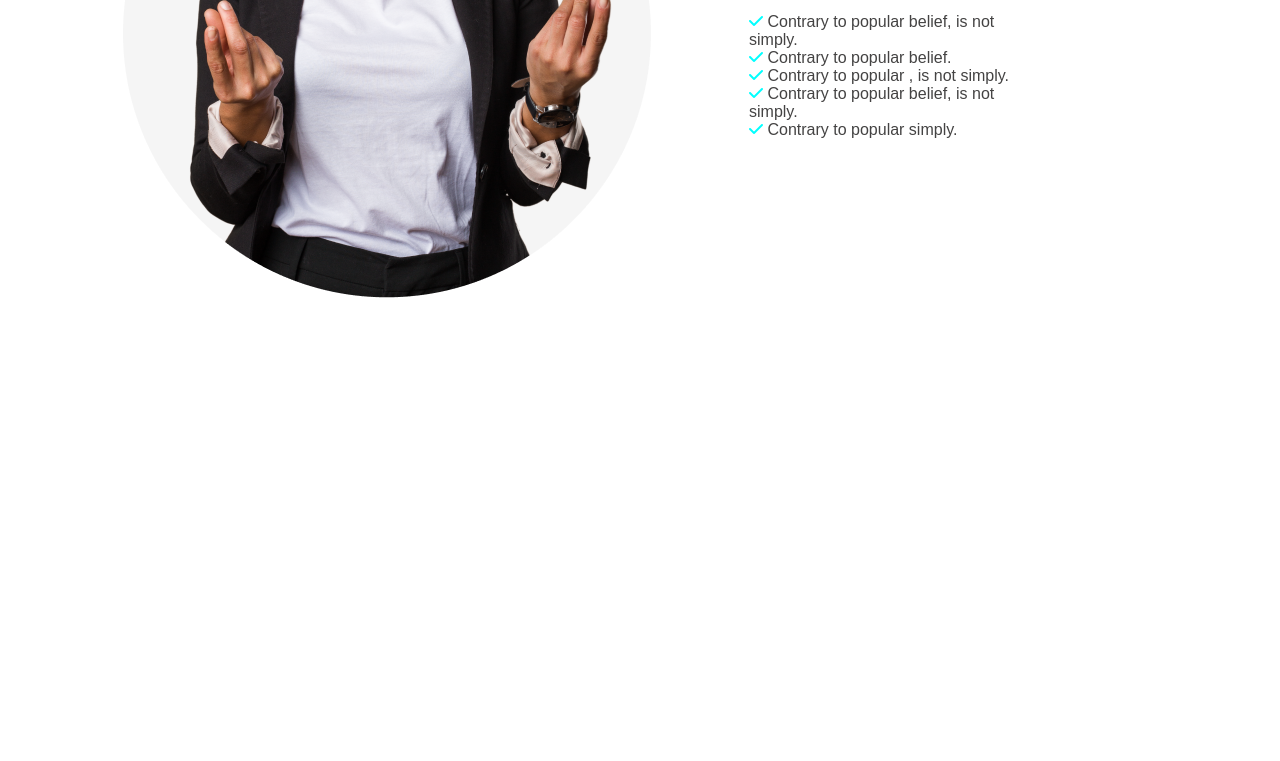
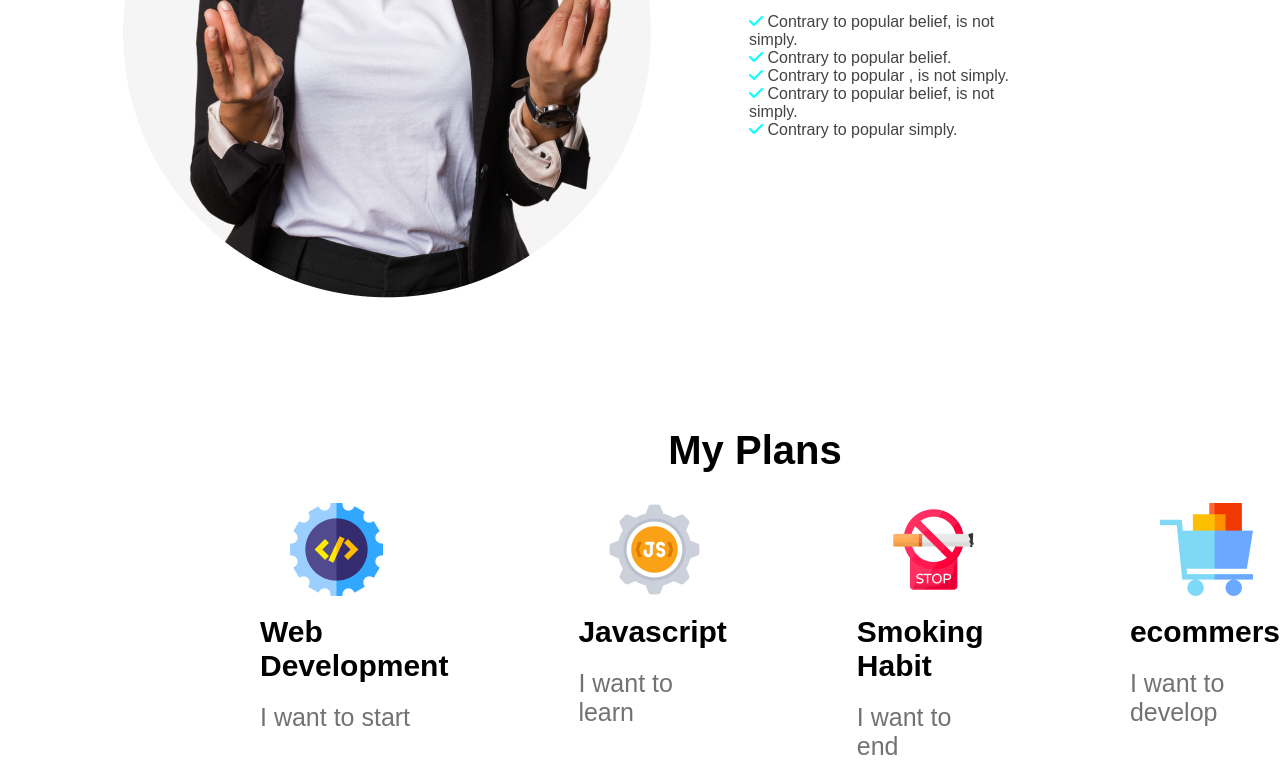
Before and after one commit to TaiebaTasnim/portfolio, a plain HTML site: page index.html in a window 1280 px wide. Shown: the part 1256-2017 px from the top of the page. Before the commit the page ends 1554 px from the top, so only its background shows below. Drawn offline with Linux system fonts and the light colour scheme.

Commit message:
plan section add

```diff
--- a/css/style.css
+++ b/css/style.css
@@ -77,3 +77,42 @@ color: #444343;
 .blog img{
       margin-left: 100px;
 }
+.my-plan{
+      margin-top: 130px;
+      margin-left: 230px;
+}
+
+.section-title{
+      text-align: center;
+      margin-bottom: 30px;
+      font-weight: 700;
+font-size: 40px;
+
+}
+
+.plan-content{
+      display: flex;
+      gap: 100px;
+}
+
+
+.plan-img{
+      width: 92.96px;
+height: 92.96px;
+padding-left: 60px;
+
+margin-bottom: 15px;
+
+}
+.plan-title{
+      font-weight: 700;
+font-size: 30px;
+margin-bottom: 20px;
+padding-left: 30px;
+}
+.plan-description{
+      font-weight: 500;
+font-size: 25px;
+padding-left: 30px;
+color: #737272;
+}
--- a/index.html
+++ b/index.html
@@ -44,6 +44,38 @@
                   </div>
 
             </section>
+            <section class="my-plan">
+                  <h1 class="section-title">My Plans</h1>
+                  <div class="plan-content">
+                        <div class="plan">
+                              <img src="./images/icons/web.png" class="plan-img" alt="">
+                              <p class="plan-title">Web Development</p>
+                              <p class="plan-description">I want to start</p>
+
+                        </div>
+                        <div class="plan">
+                              <img src="./images/icons/js.png" alt="" class="plan-img">
+                              <p class="plan-title">Javascript</p>
+                              <p class="plan-description">I want to learn</p>
+
+                        </div>
+                        <div class="plan">
+                              <img src="./images/icons/smoke.png" alt="" class="plan-img">
+                              <p class="plan-title">Smoking Habit</p>
+                              <p class="plan-description">I want to end</p>
+
+                        </div>
+                        <div class="plan">
+                              <img src="./images/icons/ecom.png" alt="" class="plan-img">
+                              <p class="plan-title">ecommers</p>
+                              <p class="plan-description">I want to develop
+                              </p>
+
+                        </div>
+                  </div>
+
+            </section>
+
 
       </main>
 
```
